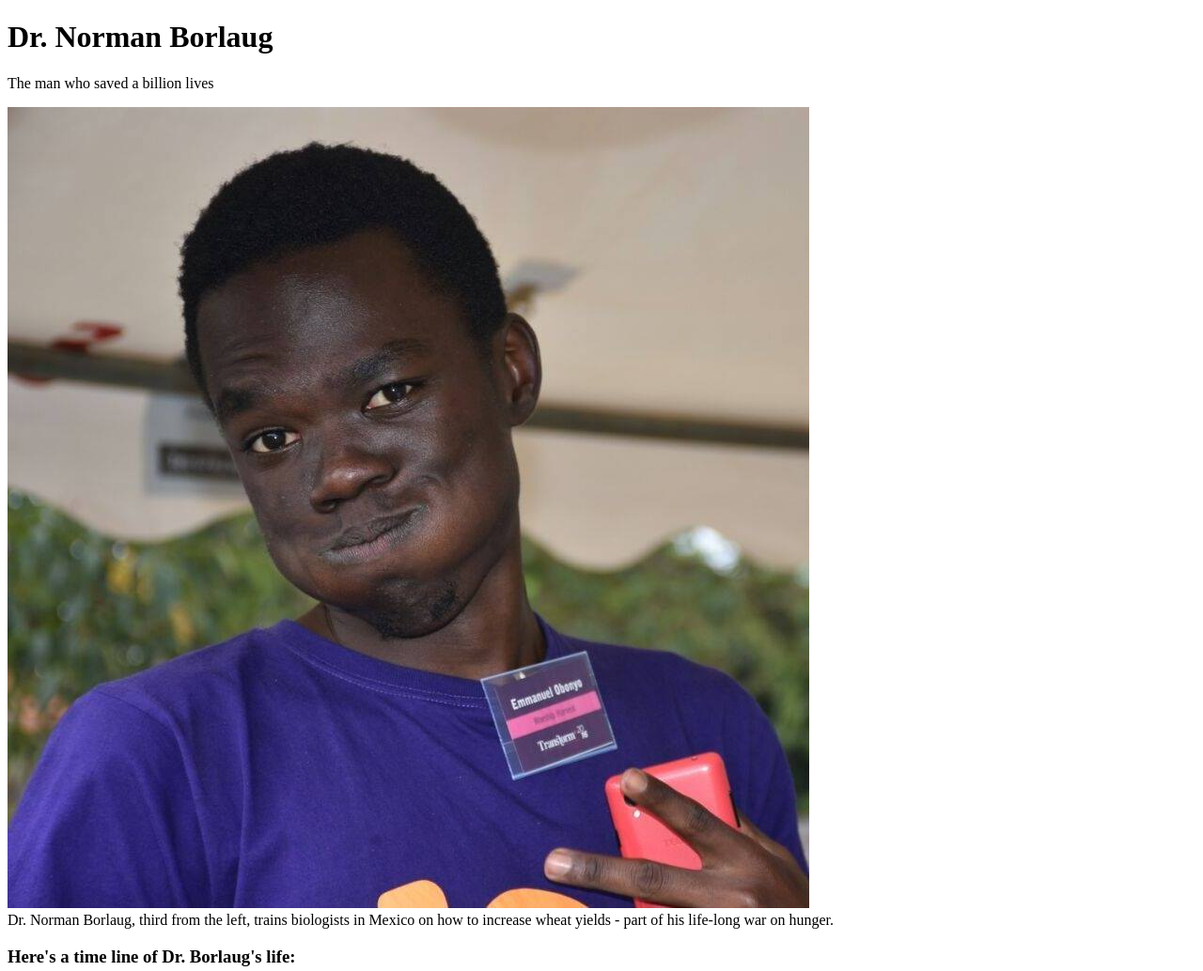
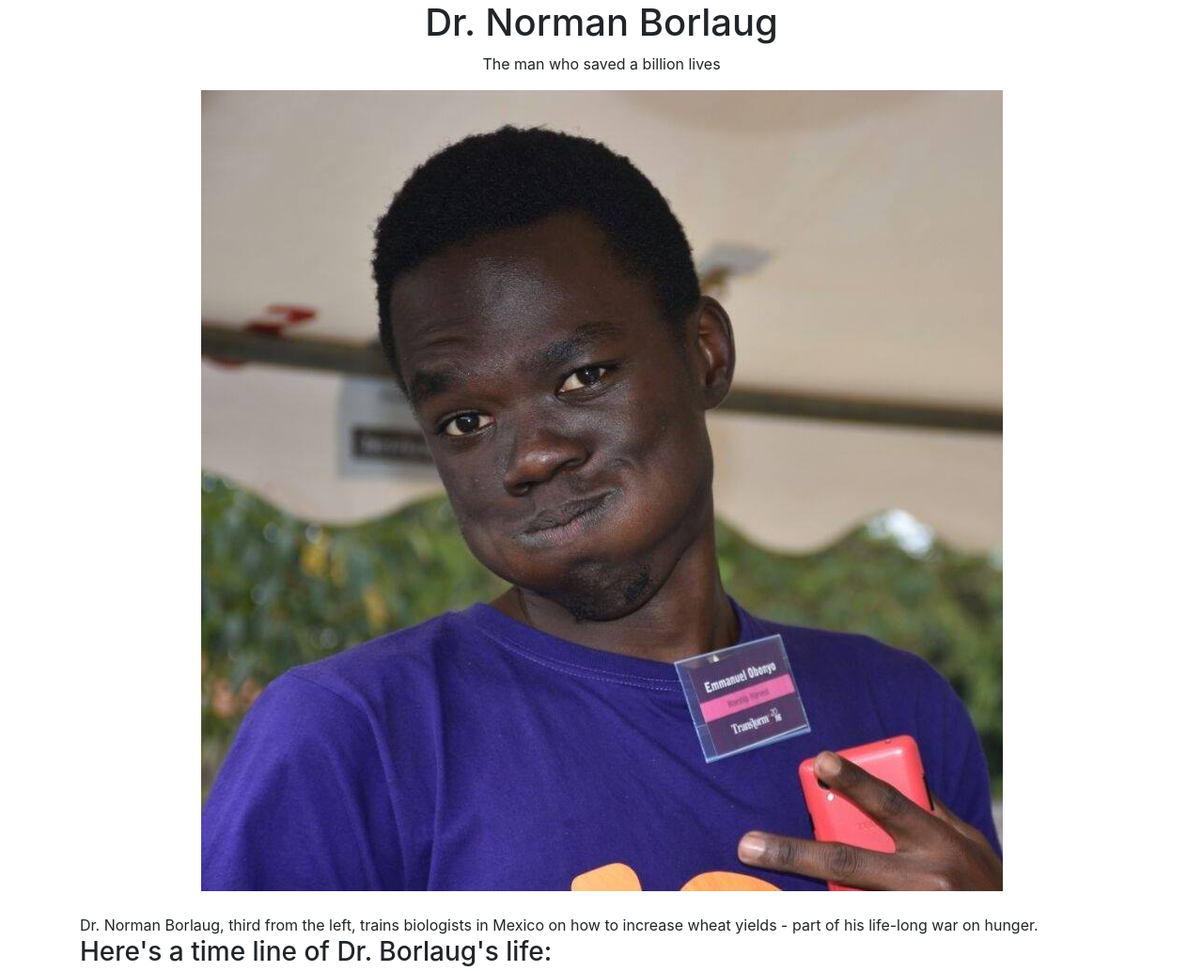
Before and after one commit to emmyobonyo/microverse-project, a plain HTML site: page index.html in a window 1280 px wide. Shown: the top 1034 px of the page at 94% size. Drawn offline with nearby package versions, Linux system fonts and the light colour scheme.

Commit message:
added styles to the page

```diff
--- a/index.css
+++ b/index.css
@@ -0,0 +1,7 @@
+.img-responsive {
+  max-width: auto;
+}
+
+img {
+  display: block;
+}
--- a/index.html
+++ b/index.html
@@ -6,14 +6,18 @@
         <meta name="description" content="">
         <meta name="viewport" content="width=device-width, initial-scale=1">
         <link rel="stylesheet" href="index.css">
+        <link rel="stylesheet" href="https://stackpath.bootstrapcdn.com/bootstrap/4.4.1/css/bootstrap.min.css" integrity="sha384-Vkoo8x4CGsO3+Hhxv8T/Q5PaXtkKtu6ug5TOeNV6gBiFeWPGFN9MuhOf23Q9Ifjh" crossorigin="anonymous">
     </head>
     <body id="main">
-        <h1 id="title">Dr. Norman Borlaug</h1>
-        <p>The man who saved a billion lives</p>
+    <div class="container">
+        <div>
+        <h1 id="title" class="text-center">Dr. Norman Borlaug</h1>
+        <p id="description" class="text-center">The man who saved a billion lives</p>
+        </div>
         <div id="img-div">
-            <img id="image" src="./src/me.jpg">
+            <img class="img-fluid mx-auto" max-width="100%" height="auto" id="image" src="./src/me.jpg">
             <br>
-            <caption>Dr. Norman Borlaug, third from the left, trains biologists in Mexico on how to increase wheat yields - part of his life-long war on hunger.</caption>
+            <figcaption id="img-caption">Dr. Norman Borlaug, third from the left, trains biologists in Mexico on how to increase wheat yields - part of his life-long war on hunger.</figcaption>
         </div>
         <div id="tribute-info">
             <h3>Here's a time line of Dr. Borlaug's life:</h3>
@@ -37,9 +41,11 @@
                 <li><span id="years">2009 -</span> dies at the age of 95. </li>
             </ol>
         <div>
-        <a href="https://web.facebook.com/obonyoemmy" target="_blank">More information</a>
+        <a href="https://web.facebook.com/obonyoemmy" id="tribute-link" target="_blank">More information</a>
 
 
         <script src="" async defer></script>
+        <script src="https://cdn.freecodecamp.org/testable-projects-fcc/v1/bundle.js"></script>
+        </div>
     </body>
 </html>
```
